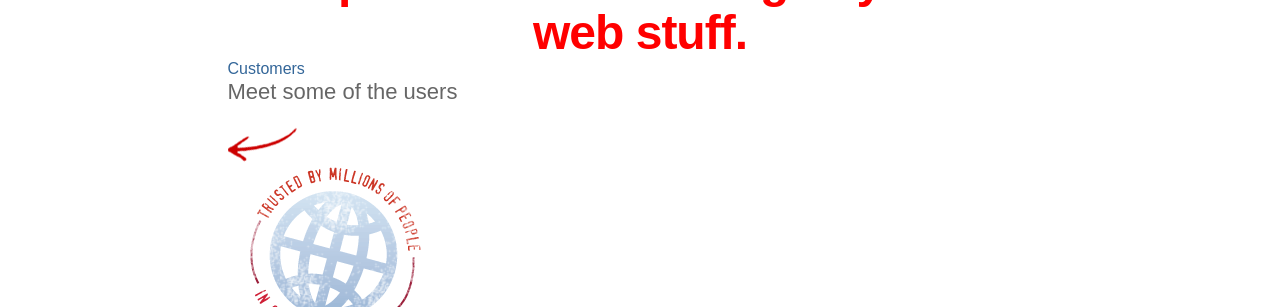
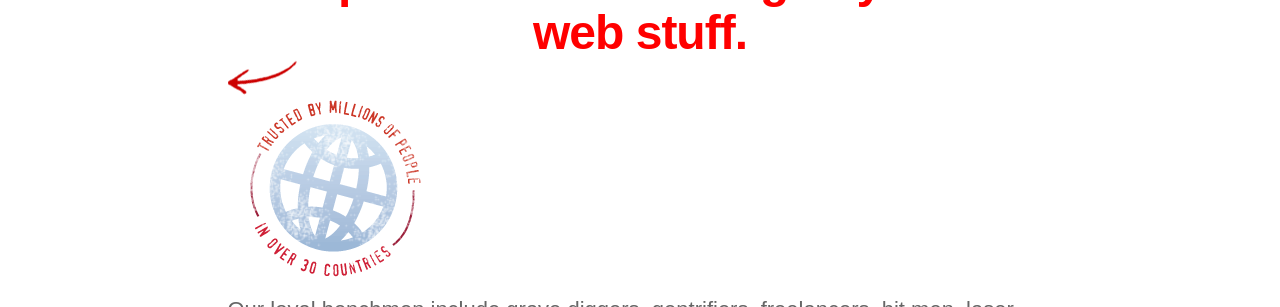
Before and after one commit to clevemot/signals, a plain HTML site: page index.html in a window 1280 px wide. Shown: the part 824-1131 px from the top of the page. Drawn offline with Linux system fonts and the light colour scheme.

Commit message:
more css

```diff
--- a/css/main.css
+++ b/css/main.css
@@ -145,4 +145,8 @@ header h5 {
 
 /* meet some customers */
 
-.meet
+.meet {
+	position: absolute;
+	left: -140px;
+	top: 70px;
+}
```
